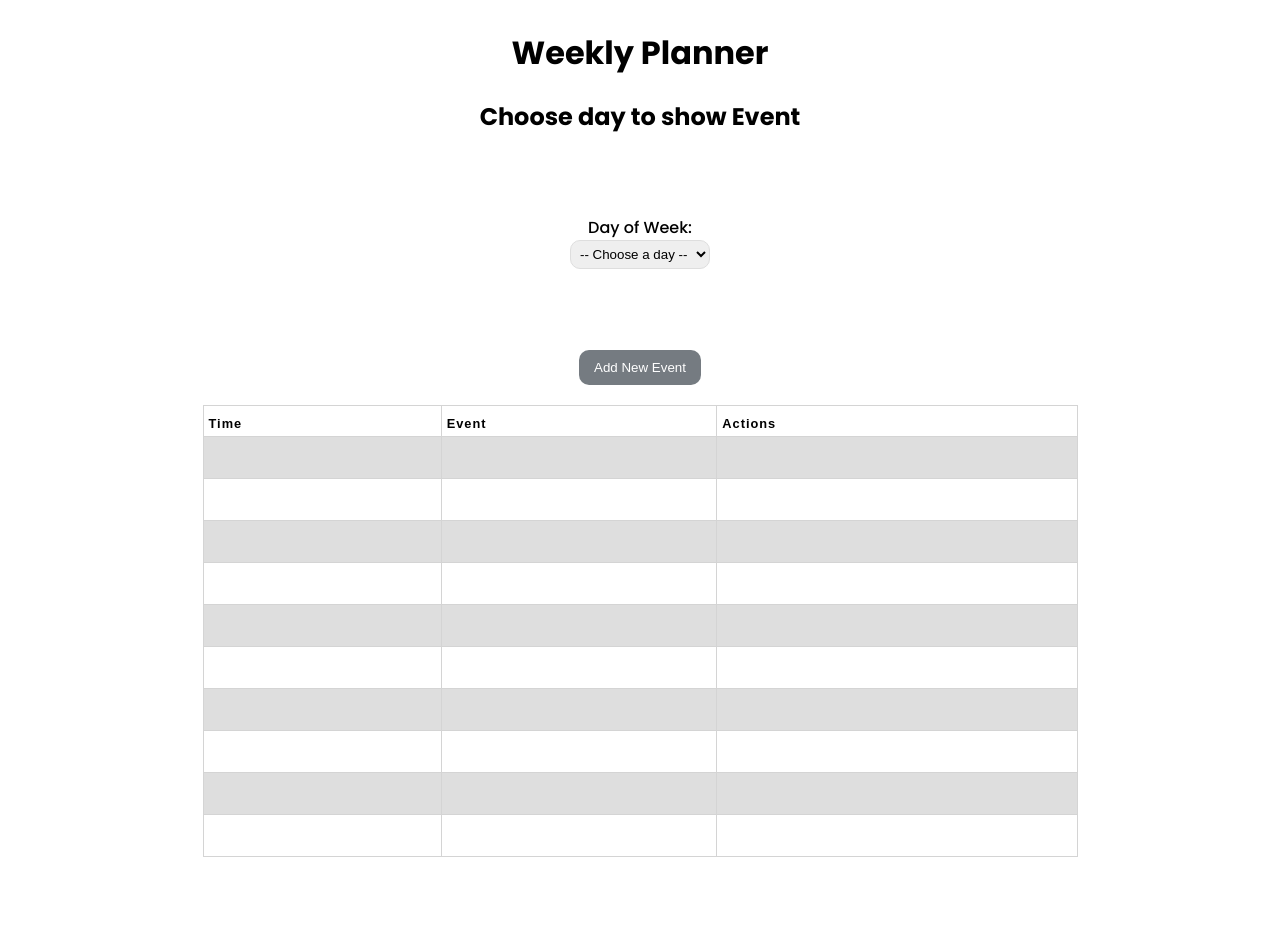
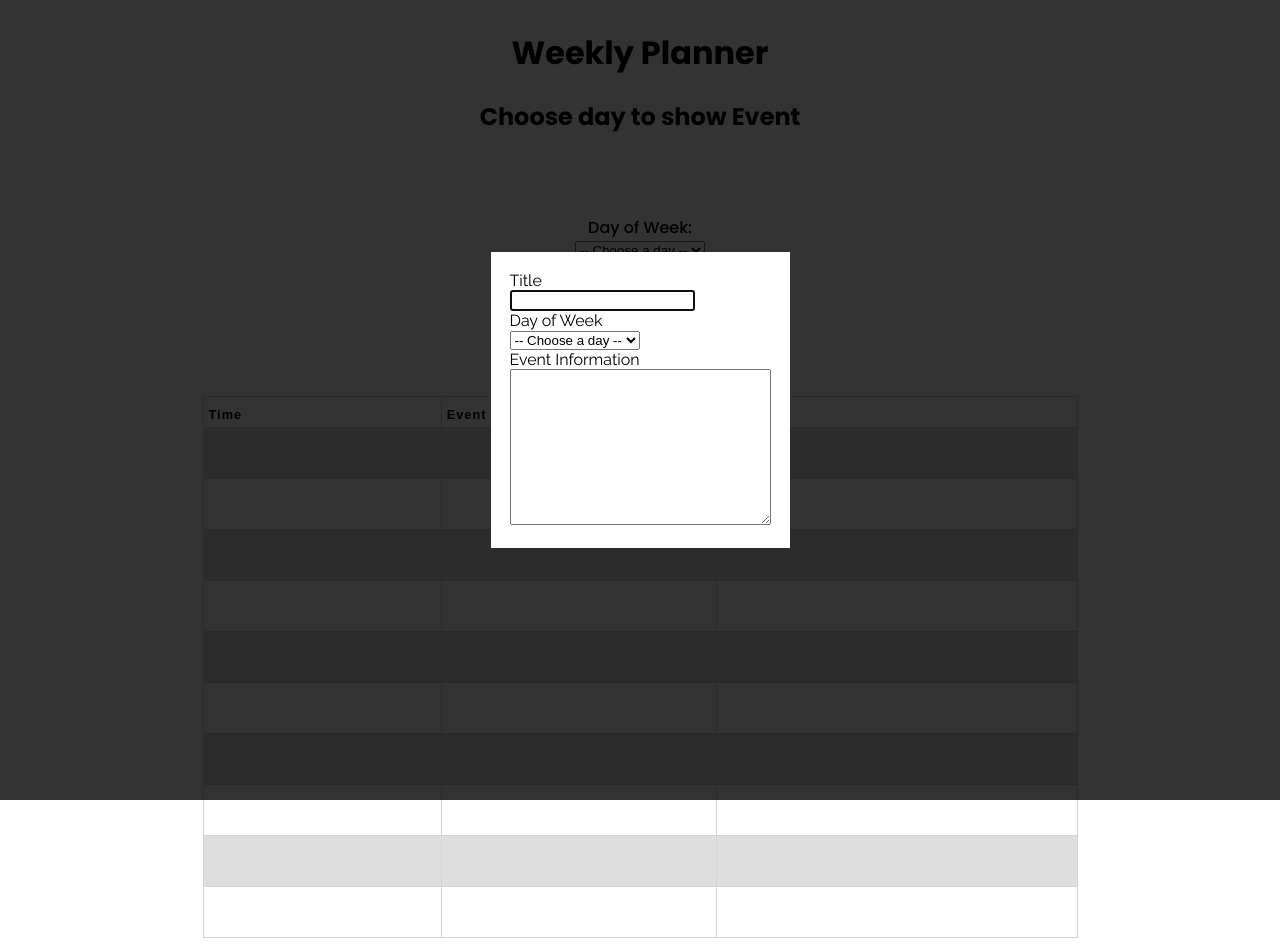
Before and after one commit to JRodriguez-Luna/week-planner, a plain HTML site: page index.html in a window 1280 px wide. Both pictures are taken after a click on the button "Add New Event". Before the commit the page ends 865 px from the top, so only its background shows below. Drawn offline with Linux system fonts and the light colour scheme; a script that the page names is missing.

Commit message:
Add modal and its features. #5

```diff
--- a/css/styles.css
+++ b/css/styles.css
@@ -6,6 +6,11 @@ body {
 .header-font {
   font-family: Poppins, sans-serif;
   font-weight: 500;
+}
+
+.form-container,
+.center {
+  text-align: left;
 }
 
 .center {
@@ -23,17 +28,18 @@ thead {
   text-align: left;
 }
 
-th {
+th,
+td {
   padding: 10px 0 5px 5px;
+  border: 1px solid rgb(212, 212, 212);
 }
 
 td {
   padding-bottom: 40px;
 }
 
-th,
-td {
-  border: 1px solid rgb(212, 212, 212);
+tbody > tr:nth-child(odd) {
+  background-color: rgb(222, 222, 222);
 }
 
 .custom-button {
@@ -45,10 +51,6 @@ td {
   margin: 20px 0;
 }
 
-tbody > tr:nth-child(odd) {
-  background-color: rgb(222, 222, 222);
-}
-
 #day-of-week {
   border-color: #dedede;
   border-radius: 10px;
@@ -58,3 +60,16 @@ tbody > tr:nth-child(odd) {
 #select-day-wrap {
   margin: 7% 0;
 }
+
+/* Modal Section */
+.modal-container {
+  border-color: transparent;
+}
+
+.modal-container::backdrop {
+  background-color: rgba(0, 0, 0, 0.8);
+}
+
+#add-new-event {
+  cursor: pointer;
+}
--- a/index.html
+++ b/index.html
@@ -40,7 +40,7 @@
           <div class="column center" id="select-day-wrap">
             <label for="day-of-week" class="header-font">Day of Week:</label>
             <div class="selection">
-              <select name="days" id="day-of-week">
+              <select name="days" class="day-of-week">
                 <option value="">-- Choose a day --</option>
                 <option value="monday">Monday</option>
                 <option value="tuesday">Tuesday</option>
@@ -57,7 +57,37 @@
         <!-- Button -->
         <div class="row">
           <div class="column center">
-            <button class="custom-button">Add New Event</button>
+            <button type="button" class="custom-button" id="add-new-event">Add New Event</button>
+            <dialog class="modal-container">
+              <form class="form-container">
+                <!-- Tittle Modal -->
+                <label for="title">Title</label>
+                <div>
+                  <input type="text" name="title" />
+                </div>
+
+                <!-- Day of Week Modal-->
+                <label for="day-of-week">Day of Week</label>
+                <div>
+                  <select name="days" class="day-of-week">
+                    <option value="">-- Choose a day --</option>
+                    <option value="monday">Monday</option>
+                    <option value="tuesday">Tuesday</option>
+                    <option value="wednesday">Wednesday</option>
+                    <option value="thursday">Thursday</option>
+                    <option value="friday">Friday</option>
+                    <option value="saturday">Saturday</option>
+                    <option value="sunday">Sunday</option>
+                  </select>
+                </div>
+
+                <!-- Description Modal-->
+                <label for="event-info">Event Information</label>
+                <div>
+                  <textarea name="info" id="info" cols="30" rows="10"></textarea>
+                </div>
+              </form>
+            </dialog>
           </div>
         </div>
 
--- a/ts/data.js
+++ /dev/null
@@ -1,6 +0,0 @@
-// interface Data {
-//   view: 'entries' | 'entry-form';
-//   entries: Entry[];
-//   editing: null | Entry;
-//   entryId: string;
-// }
--- a/ts/main.js
+++ b/ts/main.js
@@ -1,11 +1,13 @@
-// interface Entry {
-//   title: string;
-//   event: string;
-// }
 var $table = document.querySelector('tbody');
-console.log($table);
+var $modalInput = document.querySelector('.modal-container');
+var $addNewEventButton = document.querySelector('#add-new-event');
+// Modal section
+$addNewEventButton.addEventListener('click', function () {
+    $modalInput.showModal();
+});
 document.addEventListener('DOMContentLoaded', function () {
-  if (!$table) throw new Error('$tbody did not query!');
+    if (!$table)
+        throw new Error('$tbody did not query!');
     // create ten blank rows
     for (var i = 0; i < 10; i++) {
         var $defaultTable = renderBlankTable();
```
Also changed, not shown: ts/data.ts (+6 -6 lines), ts/main.ts (+13 -5 lines), styles.css (deleted). Lines whose indentation alone changed are shown as unchanged.
